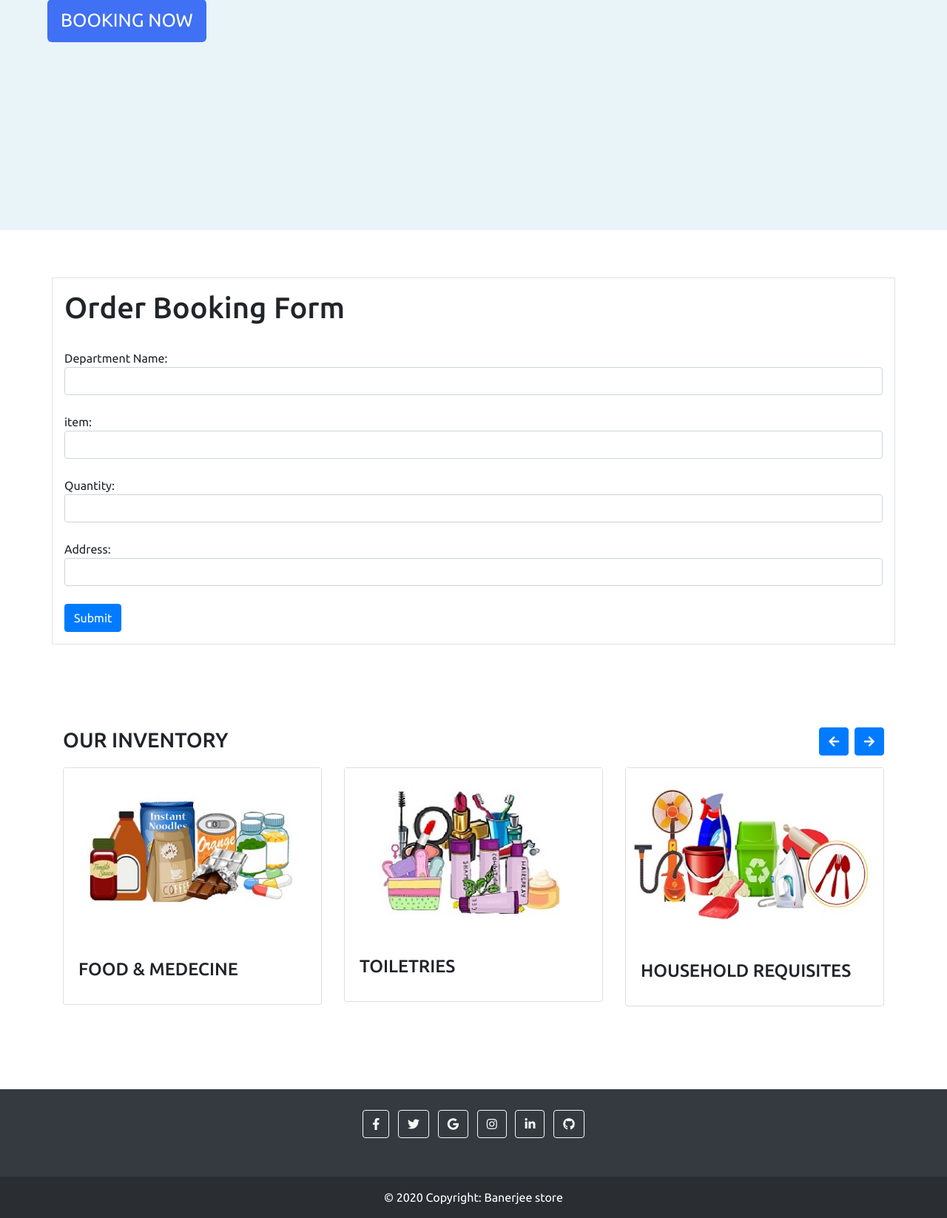
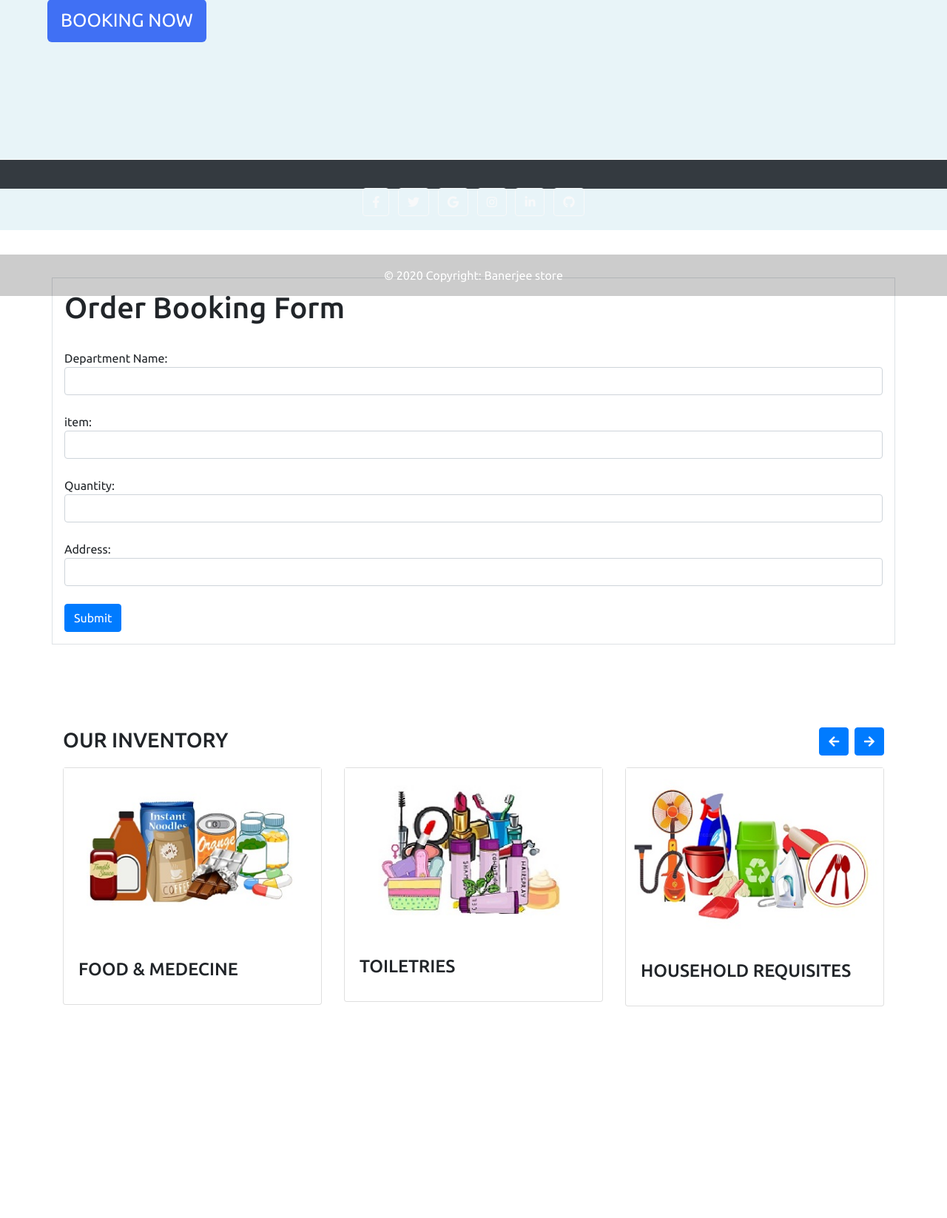
Before and after one commit to mrinalBanerjee/store, a PHP site: page /index.php in a window 1280 px wide. Shown: the part 545-2191 px from the top of the page at 74% size. After the commit the page ends 1905 px from the top, so only its background shows below. Run offline with PHP 8.4, Linux system fonts and the light colour scheme.

Commit message:
Update style.css

```diff
--- a/style.css
+++ b/style.css
@@ -61,3 +61,15 @@ body { display: grid; grid-template-rows: auto 1fr auto; }
   background-color: #fff;
   color: #4070f4;
 }
+
+footer {
+  border-top: solid 1px;
+  background: rgba(150, 150, 150, 0.5);
+  width: 100%;
+  height: 40px;
+  padding-top: 10px;
+  position: absolute;
+  bottom: 0;
+  left: 0;
+  text-align: center;
+}
```
